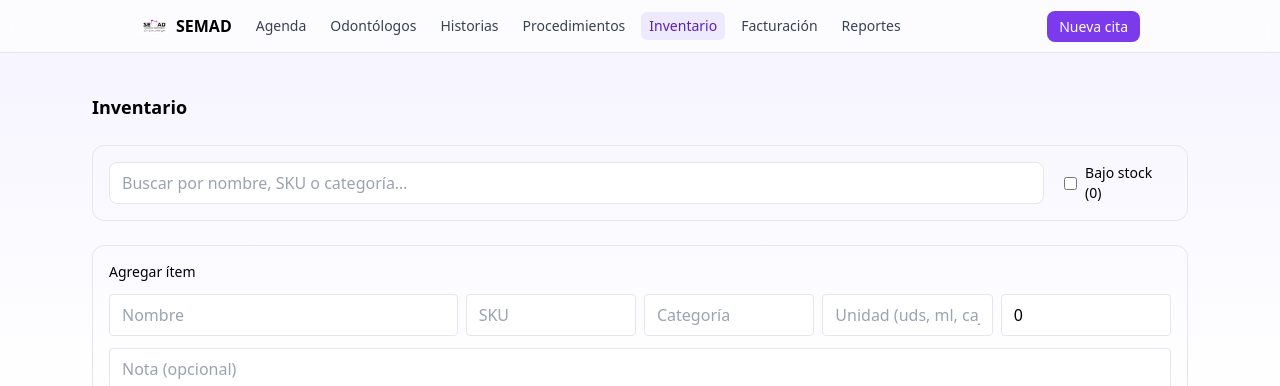
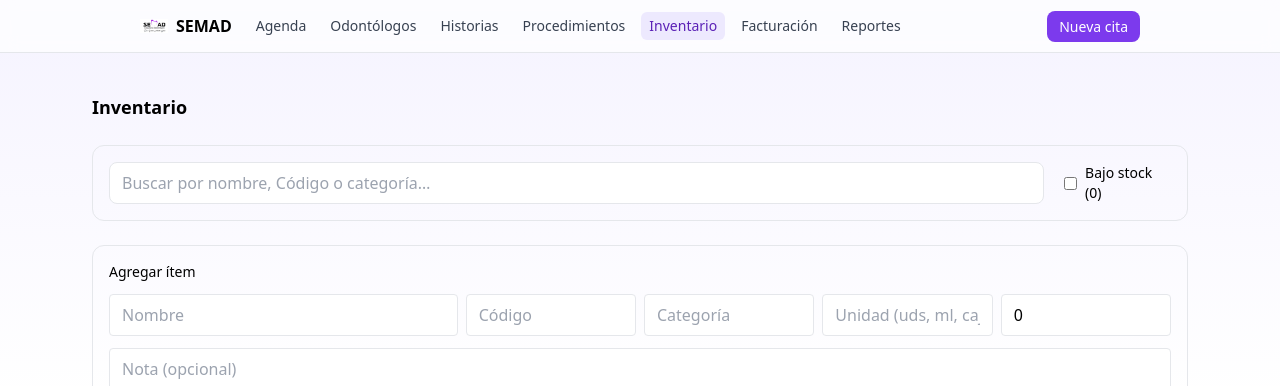
Before and after one commit to Fredycloux/semad-next-wa, a Next.js app in the folder semad-next-wa/: page /admin/inventory in a window 1280 px wide. Shown: the top 386 px of the page. Built offline with nearby package versions, Linux system fonts and the light colour scheme; no server answers; the database is empty.

Commit message:
Update page.jsx

```diff
--- a/semad-next-wa/src/app/admin/inventory/page.jsx
+++ b/semad-next-wa/src/app/admin/inventory/page.jsx
@@ -80,7 +80,7 @@ export default function InventoryPage(){
           <input
             value={q}
             onChange={e=>setQ(e.target.value)}
-            placeholder="Buscar por nombre, SKU o categoría…"
+            placeholder="Buscar por nombre, Código o categoría…"
             className="w-full border rounded-lg px-3 py-2"
           />
           <label className="inline-flex items-center gap-2 text-sm px-3">
@@ -96,7 +96,7 @@ export default function InventoryPage(){
         <div className="grid sm:grid-cols-2 lg:grid-cols-6 gap-2">
           <input className="border rounded px-3 py-2 lg:col-span-2" placeholder="Nombre"
             value={form.name} onChange={e=>setForm({...form, name:e.target.value})}/>
-          <input className="border rounded px-3 py-2" placeholder="SKU"
+          <input className="border rounded px-3 py-2" placeholder="Código"
             value={form.sku} onChange={e=>setForm({...form, sku:e.target.value})}/>
           <input className="border rounded px-3 py-2" placeholder="Categoría"
             value={form.category} onChange={e=>setForm({...form, category:e.target.value})}/>
```
